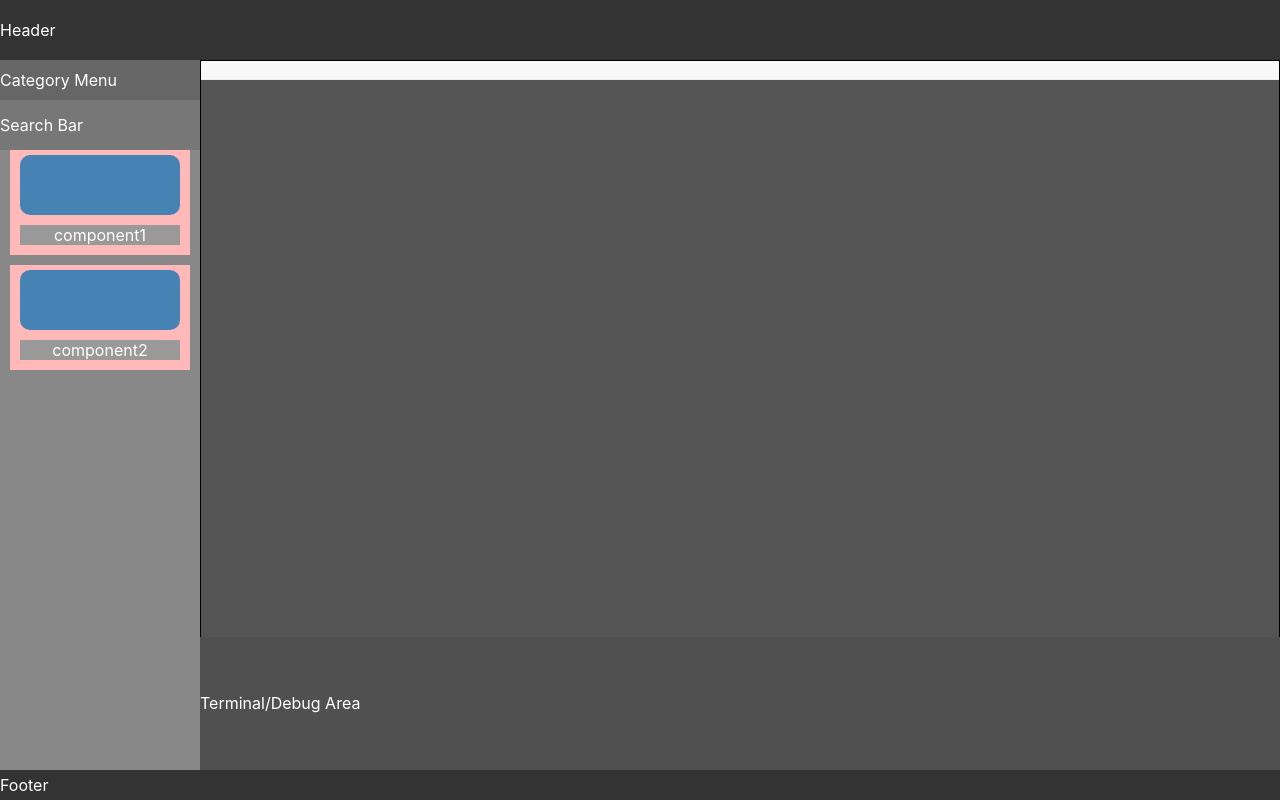
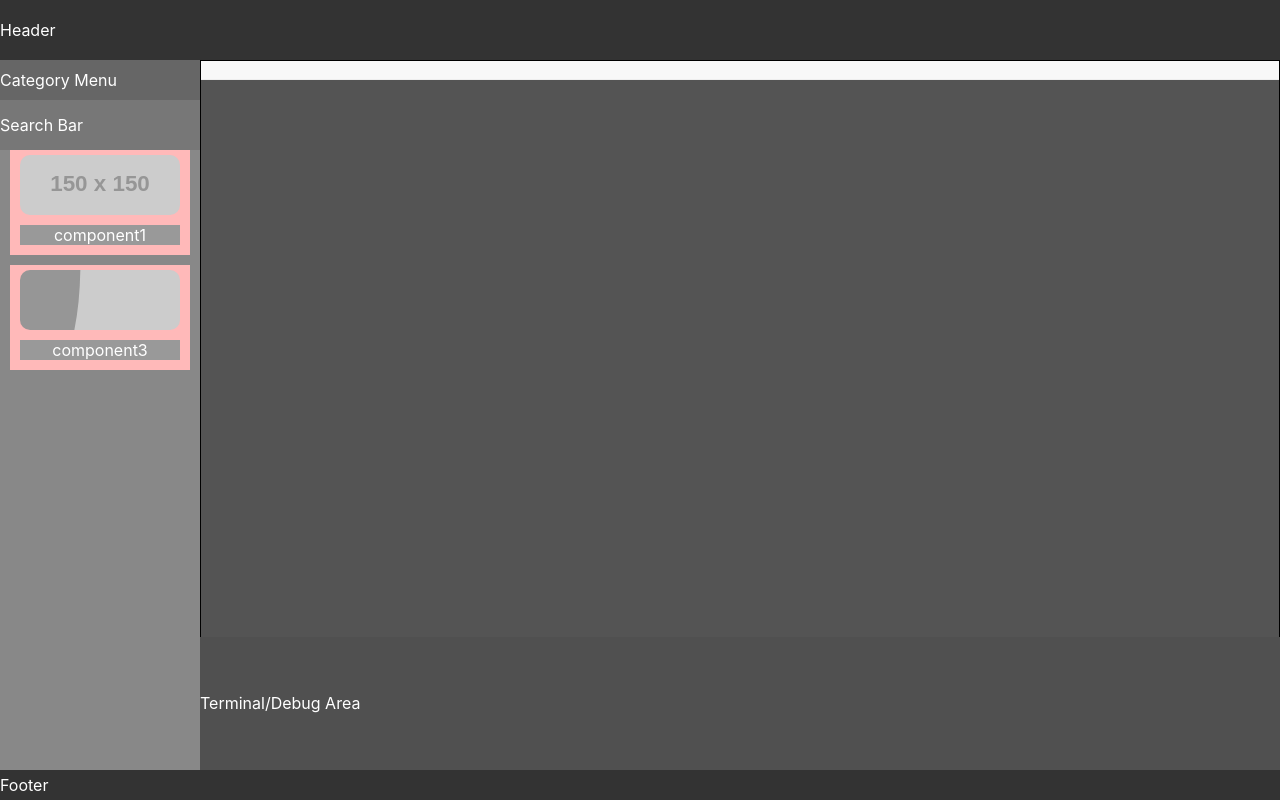
Before and after one commit to cwc020730/NeuralNetworkBuilder, a React (Create React App) app: page / in a window 1280 px wide. Built offline with nearby package versions, Linux system fonts and the light colour scheme.

Commit message:
move the draggable-component CSS style to ComponentInventory.js

```diff
--- a/src/App.css
+++ b/src/App.css
@@ -133,18 +133,6 @@
   user-select: none;
 }
 
-.draggable-component {
-  display: flex;
-  justify-content: center;
-  align-items: center;
-  width: 160px;
-  height: 60px;
-  background-color: steelblue;
-  border-radius: 10px;
-  cursor: grab;
-  user-select: none;
-}
-
 .component-description {
   display: flex;
   justify-content: center;
--- a/src/components/ComponentInventory.js
+++ b/src/components/ComponentInventory.js
@@ -2,7 +2,7 @@ import React, { useContext, useState } from 'react';
 import ScaleContext from './ScaleContext';
 import componentStyles from './ComponentStyles';
 
-const ComponentInventory = ({ initialComponents = ['component1', 'component2'] }) => {
+const ComponentInventory = ({ initialComponents = ['component1', 'component3'] }) => {
   const [componentIds, setComponentIds] = useState(initialComponents);
   const scale = useContext(ScaleContext);
 
@@ -13,17 +13,28 @@ const ComponentInventory = ({ initialComponents = ['component1', 'component2'] }
     const adjustedHeight = 1.6 * height * scale;
     const adjustedBorderRadius = 1.6 * 10 * scale;
 
+    const { color, image } = componentStyles[componentId];
+
     let dragImage;
 
     dragImage = document.createElement('div');
     dragImage.style.width = `${adjustedWidth}px`;
     dragImage.style.height = `${adjustedHeight}px`;
-    dragImage.style.backgroundColor = 'steelblue';
+    dragImage.style.backgroundColor = color;
     dragImage.style.borderRadius = `${adjustedBorderRadius}px`;
     dragImage.style.position = 'absolute';
     dragImage.style.top = '-9999px';
     dragImage.style.opacity = '1';
     document.body.appendChild(dragImage);
+
+    const img = document.createElement('img');
+    img.src = image;
+    img.style.width = '100%';
+    img.style.height = '100%';
+    img.style.borderRadius = `${adjustedBorderRadius}px`;
+    img.style.objectFit = 'cover';
+
+    dragImage.appendChild(img);
 
     event.dataTransfer.setData('height', `${height}`);
     event.dataTransfer.setData('width', `${width}`);
@@ -59,8 +70,21 @@ const ComponentInventory = ({ initialComponents = ['component1', 'component2'] }
               className="draggable-component"
               draggable
               onDragStart={(e) => handleDragStart(e, componentId)}
+              style={{
+                display: 'flex',
+                justifyContent: 'center',
+                alignItems: 'center',
+                width: '160px',
+                height: '60px',
+                backgroundColor: component.color,
+                borderRadius: '10px',
+                cursor: 'grab',
+                userSelect: 'none',
+                backgroundImage: `url(${component.image})`,
+                backgroundSize: 'cover',
+                backgroundPosition: 'center'
+              }}
             >
-              {component.label}
             </div>
             <div className='component-description'>{componentId}</div>
           </div>
--- a/src/components/InventoryController.js
+++ b/src/components/InventoryController.js
@@ -5,7 +5,6 @@ const InventoryController = () => {
   const [searchResults, setSearchResults] = useState(['component1', 'component2']);
 
   const handleSearch = (query) => {
-    // 假设查询时从组件字典中查找符合的组件 ID
     const allComponents = ['component1', 'component2', 'component3'];
     const filteredComponents = allComponents.filter(id => id.includes(query));
     setSearchResults(filteredComponents);
```
